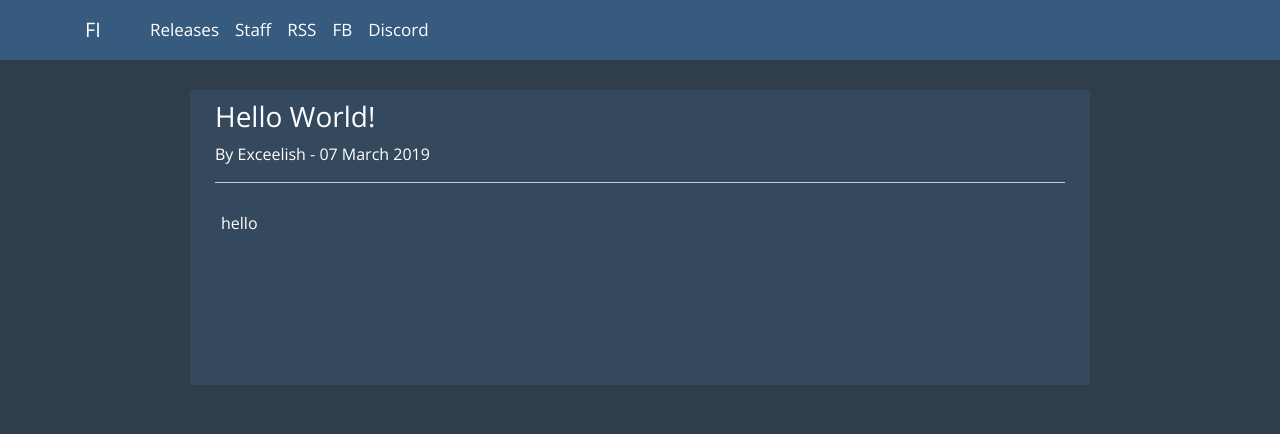
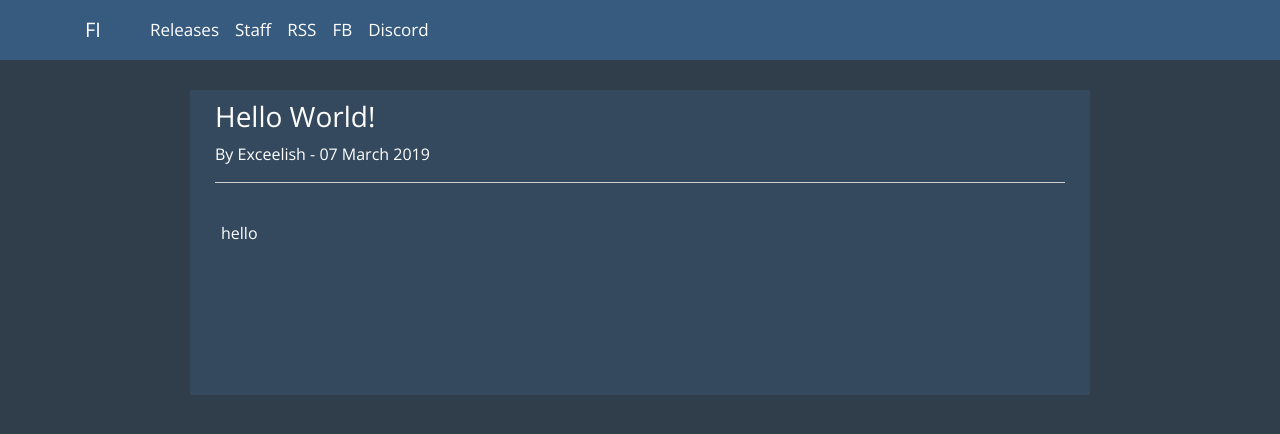
Before and after one commit to py7hon/fansubimaji.github.io, a Jekyll site: the page built from _posts/2019-03-07-hello-word.md, in a window 1280 px wide. Shown: the top 434 px of the page. Built offline with Jekyll 4.4.1, drawn with Linux system fonts in a browser that asks for light colours; nearby versions of some CDN libraries; comment, search, counter and statistics services are not loaded.

Commit message:
Update posts.html

```diff
--- a/_layouts/posts.html
+++ b/_layouts/posts.html
@@ -17,7 +17,7 @@
         </nav>
 
         <div class="container" style="max-width:900px;margin:auto;background-color:#34495e;color:#ffffff;font-family:'Open Sans', sans-serif;">
-            <div class="jumbotron" style="background-color:transparent;padding:10px;margin-bottom:3px;padding-bottom:8px;">
+            <div class="jumbotron" style="background-color:transparent;padding:10px;margin-bottom:8px;padding-bottom:13px;">
                 <h3>{{ page.title }}</h3>
                 <p>By {{ page.author }} - {{ page.date | date_to_long_string }}<br></p>
                 <hr style="background-color:#e8e4e4;">
```
